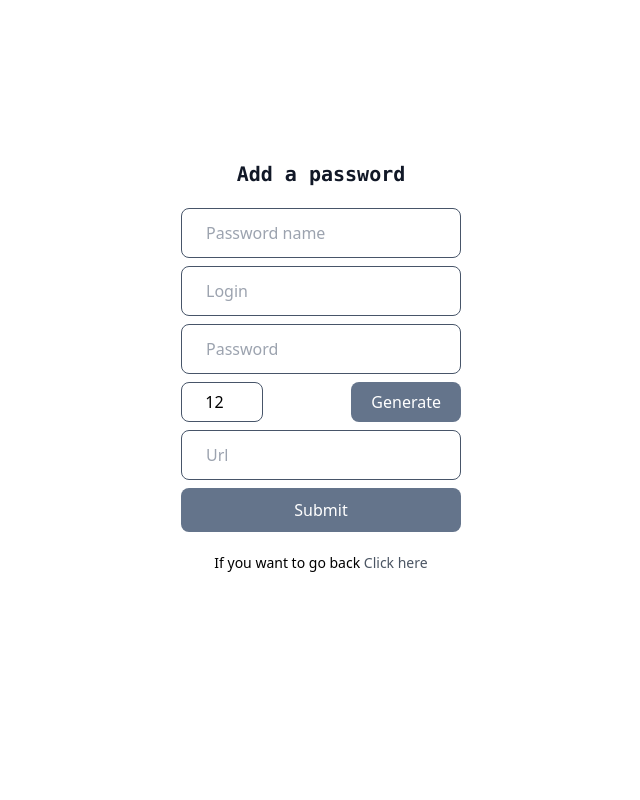
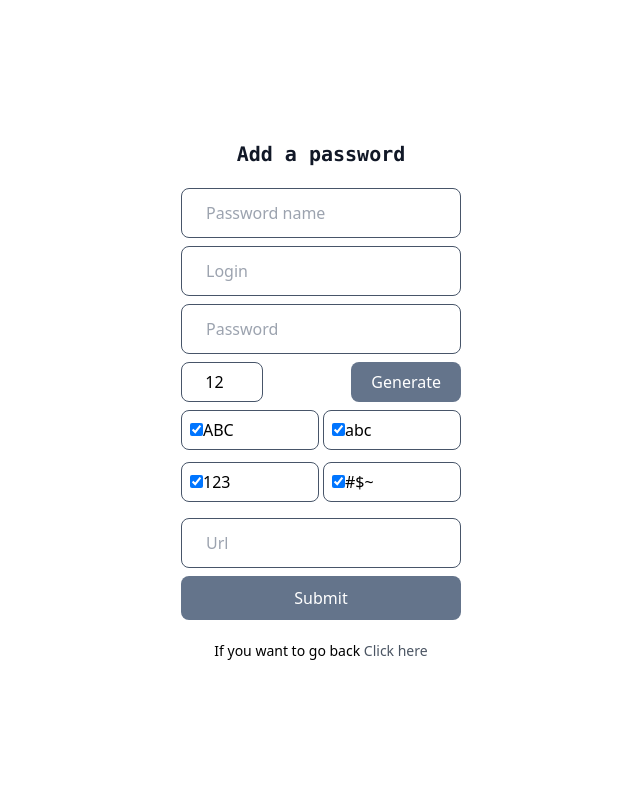
Before and after one commit to BluecaelO/SAE302, a Flask app: page /add_password in a window 1280 px wide. Shown: the whole page, without its empty margins (319-959 px from the left). Run offline with Flask 3, Linux system fonts and the light colour scheme; the visitor is signed in with stand-in values (Sample User, id 1); some libraries are stand-ins or nearby versions.

Commit message:
full password generator for add passwor feature
on peut maintenant sélectionner différente options pour le mot de passe. Comme l'ajout de majuscule et etc..

```diff
--- a/package/db_config.py
+++ b/package/db_config.py
@@ -12,7 +12,7 @@ def connexion_db(user,pwd):
     'dbname': 'flask',
     'user': user,
     'password': pwd,
-    'host': '192.168.50.85',
+    'host': '192.168.198.58',
     'port': '5432'
     }
     try:
--- a/static/js/add_password.js
+++ b/static/js/add_password.js
@@ -1,6 +1,25 @@
 function generate_password() {
     var length = document.getElementById("length").value;
-    var charset = "0123456789abcdefghijklmnopqrstuvwxyz!@#$%^&*()ABCDEFGHIJKLMNOPQRSTUVWXYZ";
+    var upercases = document.getElementById("add_upercases");
+    var lowercases = document.getElementById("add_lowercases");
+    var numbers = document.getElementById("add_numbers");
+    var specials = document.getElementById("add_specials");
+
+    var charset = "";
+
+    if (upercases.checked) {
+        charset += "ABCDEFGHIJKLMNOPQRSTUVWXYZ";
+    }
+    if (lowercases.checked) {
+        charset += "abcdefghijklmnopqrstuvwxyz";
+    }
+    if (numbers.checked) {
+        charset += "0123456789";
+    }
+    if (specials.checked) {
+        charset += "!@#$%^&*()";
+    }
+
     var retVal = "";
     for (var i = 0, n = charset.length; i < length; ++i) {
         retVal += charset.charAt(Math.floor(Math.random() * n));
--- a/templates/add_password.html
+++ b/templates/add_password.html
@@ -23,9 +23,9 @@
 
 </head>
 <!-- component -->
-<body>
+<body class="h-screen flex flex-col justify-center items-center">
 <div class="max-w-[280px] mx-auto">
-  <div class="flex flex-col items-center mt-[20vh]">
+  <div class="flex flex-col items-center ">
       <h2 class="mb-5 text-gray-900 font-mono font-bold text-xl">Add a password</h2>
       <form action="{{url_for("add_password")}}" method="POST">
           <input type="text" name="pass_name" class="w-full px-6 py-3 mb-2 border border-slate-600 rounded-lg font-medium " placeholder="Password name" value=""/>
@@ -35,6 +35,26 @@
             <input type="number" id="length" min="4" max="30" value="12" class="border border-slate-600 rounded-lg font-medium h-full flex flex items-center justify-center text-center">
             <button type="button" id="generate" class="bg-slate-500 hover:bg-slate-700 text-white text-base rounded-lg px-5 mb-2 transition-colors w-auto h-full text-[19px]" onclick="generate_password()">Generate</button>
           </div>
+          <!--<input id="steps-range" type="range" min="0" max="5" value="2.5" step="0.5" class="w-full h-2 mb-5 bg-gray-100 rounded-lg appearance-none cursor-pointer dark:bg-gray-100">-->
+          <div class="w-full mb-2 rounded-lg font-medium grid gap-1 grid-cols-2" >
+            <div class="w-full h-[40px] mb-2 border border-slate-600 rounded-lg font-medium flex flex-row justify-left items-center">
+              <input checked id="add_upercases" type="checkbox" value="" class="ml-2 text-sm font-medium text-gray-900">
+              <label for="add_upercases" class="" >ABC</label>
+            </div>
+            <div class="w-full h-[40px] mb-2 border border-slate-600 rounded-lg font-medium flex flex-row justify-left items-center">
+              <input checked id="add_lowercases" type="checkbox" value="" class="ml-2 text-sm font-medium text-gray-900">
+              <label for="add_lowercase" class="" >abc</label>
+            </div>
+            <div class="w-full h-[40px] mb-2 border border-slate-600 rounded-lg font-medium flex flex-row justify-left items-center">
+              <input checked id="add_numbers" type="checkbox" value="" class="ml-2 text-sm font-medium text-gray-900">
+              <label for="add_numbers" class="" >123</label>
+            </div>
+            <div class="w-full h-[40px] mb-2 border border-slate-600 rounded-lg font-medium flex flex-row justify-left items-center">
+              <input checked id="add_specials" type="checkbox" value="" class="ml-2 text-sm font-medium text-gray-900">
+              <label for="add_specials" class="" >#$~</label>
+            </div>
+          </div>
+
           <input type="url" name="pass_url" class="w-full px-6 py-3 mb-2 border border-slate-600 rounded-lg font-medium " placeholder="Url" value=""/>
           <input type="submit" class="bg-slate-500 hover:bg-slate-700 text-white text-base rounded-lg py-2.5 px-5 mb-2 transition-colors w-full text-[19px]">
       </form>
```
